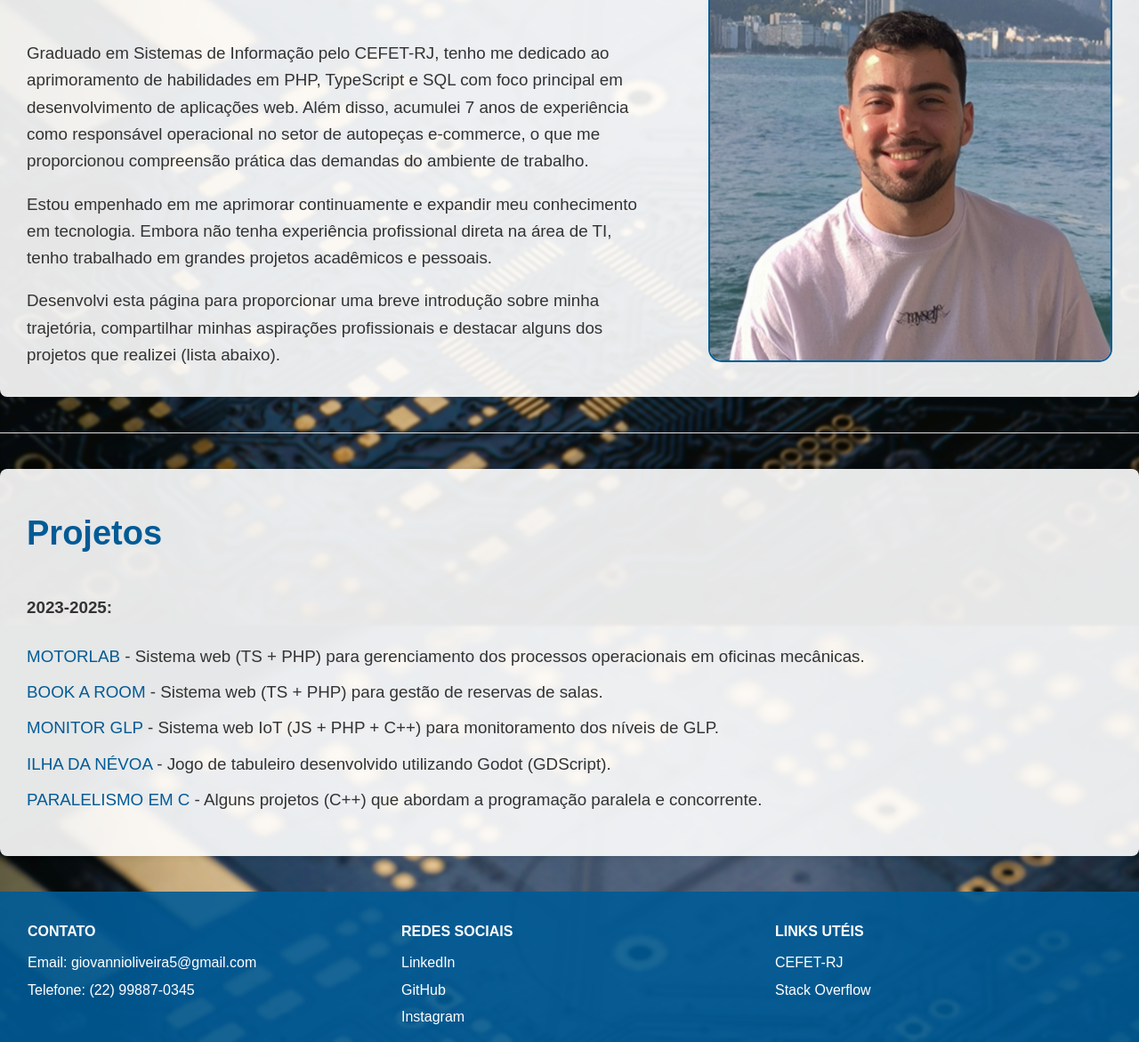
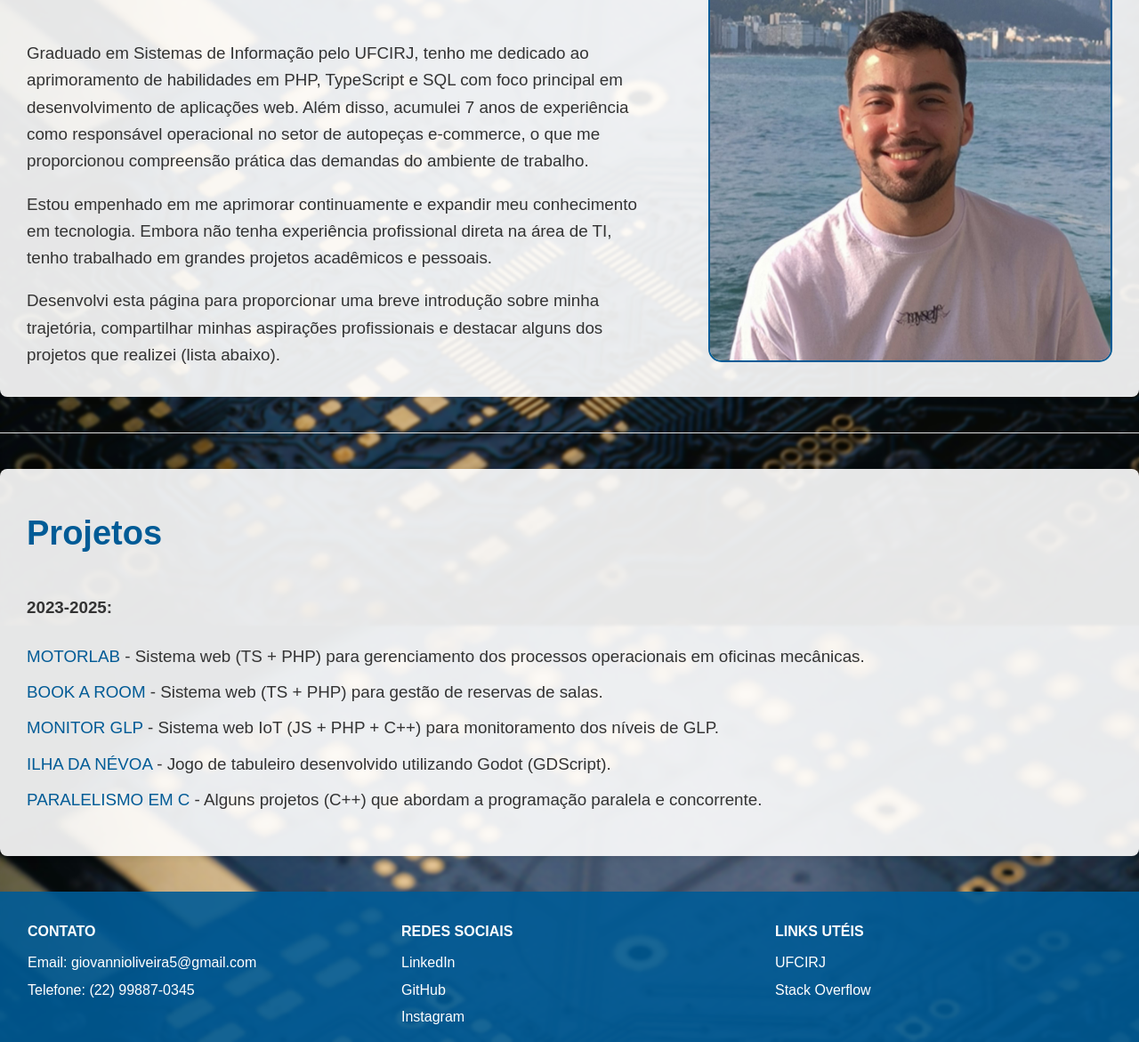
Before and after one commit to madrignani/madrignani.github.io, a plain HTML site: page index.html in a window 1280 px wide. Shown: the part 258-1429 px from the top of the page at 89% size. Drawn offline with Linux system fonts and the light colour scheme; a web font is replaced by a local one.

Commit message:
Atualização da página com o novo nome da instituição UFCIRJ.

```diff
--- a/index.html
+++ b/index.html
@@ -16,7 +16,7 @@
             <div class="details">
                 <h3>Sobre</h3>
                 <p>
-                Graduado em Sistemas de Informação pelo CEFET-RJ,
+                Graduado em Sistemas de Informação pelo UFCIRJ,
                 tenho me dedicado ao aprimoramento de habilidades em PHP, TypeScript e SQL com foco principal em desenvolvimento de aplicações web.
                 Além disso, acumulei 7 anos de experiência como responsável operacional no setor de autopeças e-commerce,
                 o que me proporcionou compreensão prática das demandas do ambiente de trabalho.
@@ -65,7 +65,7 @@
                 </div>
                 <div class="footer-column">
                     <h4>LINKS UTÉIS</h4>
-                    <p><a href="https://www.cefet-rj.br/index.php">CEFET-RJ</a></p>
+                    <p><a href="https://cefet-rj.br/index.php">UFCIRJ</a></p>
                     <p><a href="https://stackoverflow.com/users/31496065/giovanni-madrignani">Stack Overflow</a></p>
                 </div>
             </div>
```
